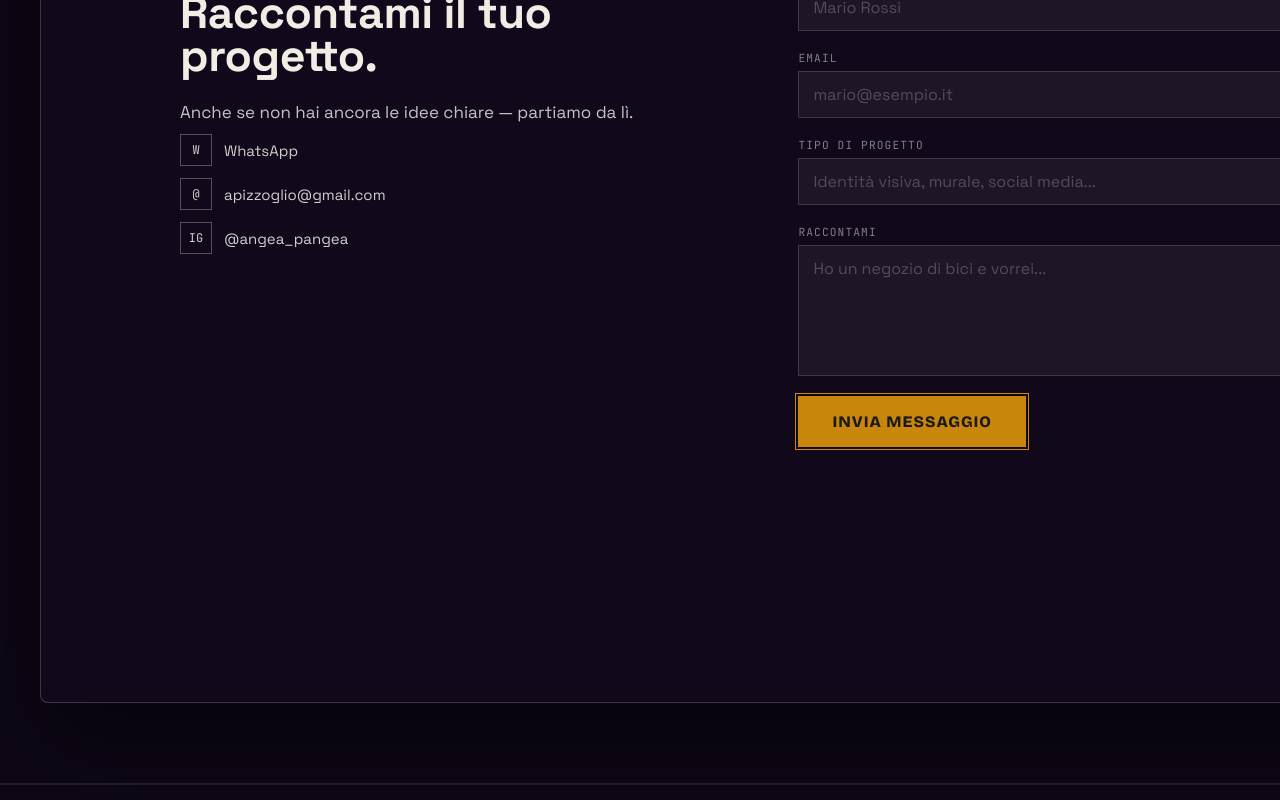
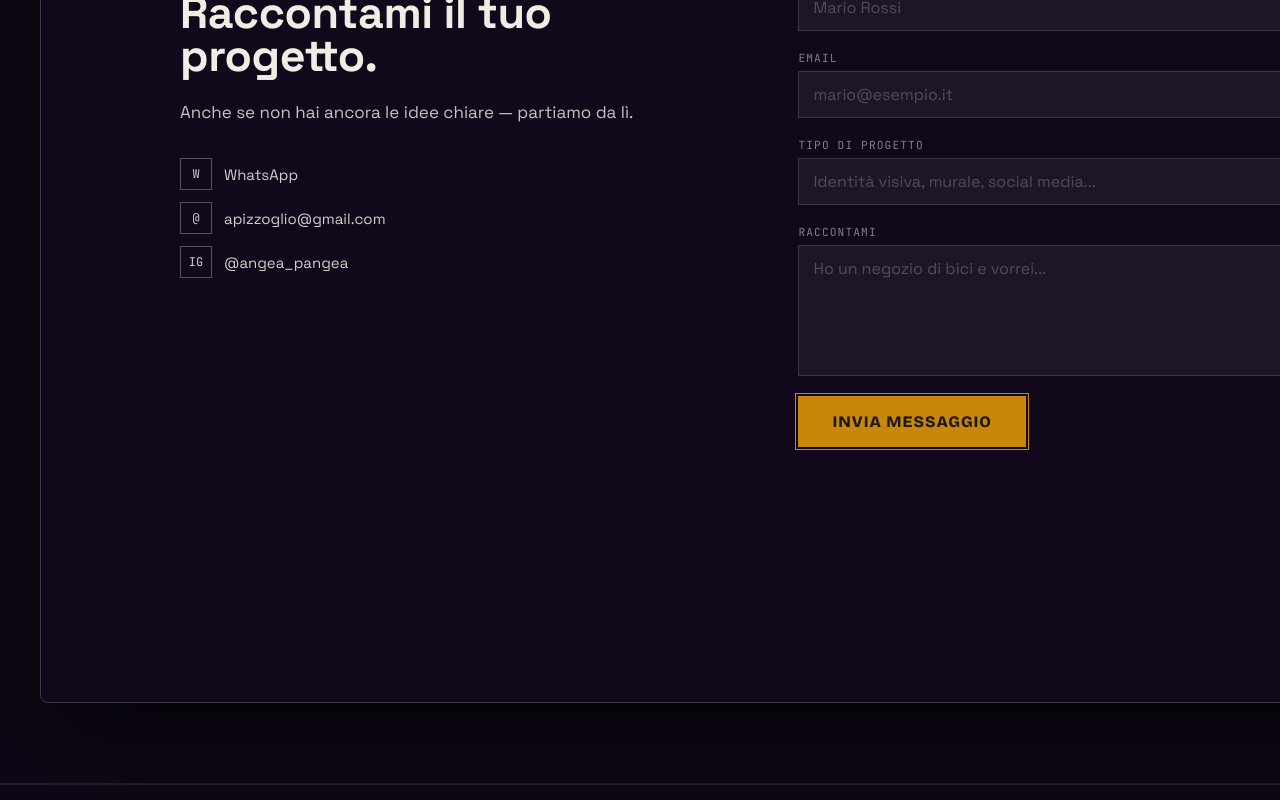
Before and after one commit to Artismi/Aertismione, a Next.js app: page /design-system in a window 1280 px wide. Shown: the part 5260-6060 px from the top of the page. Built offline with nearby package versions, Linux system fonts and the light colour scheme.

Commit message:
Contatti: lo spazio sopra i link diretti, che dava la nota tolta
Co-Authored-By: Claude Opus 5.5 <noreply@anthropic.com>
Claude-Session: https://claude.ai/code/session_01CrA1SqzuukykiLXi61xTxs

```diff
--- a/src/components/sections/ContactSection.module.css
+++ b/src/components/sections/ContactSection.module.css
@@ -59,6 +59,8 @@
   display: flex;
   flex-direction: column;
   gap: 12px;
+  /* lo spazio che prima dava la nota sopra */
+  margin-top: 2rem;
 }
 
 .directBtn {
```
